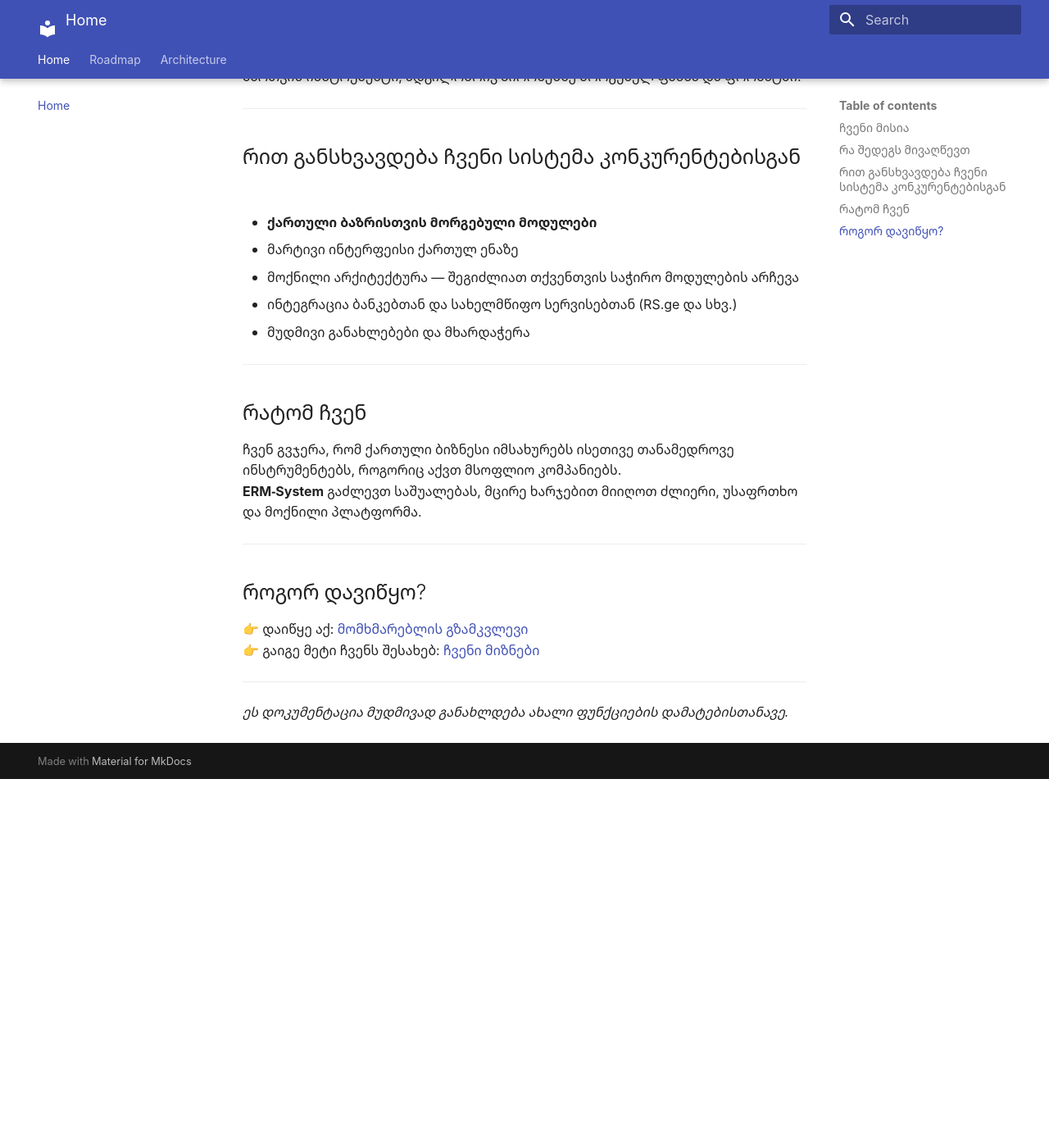
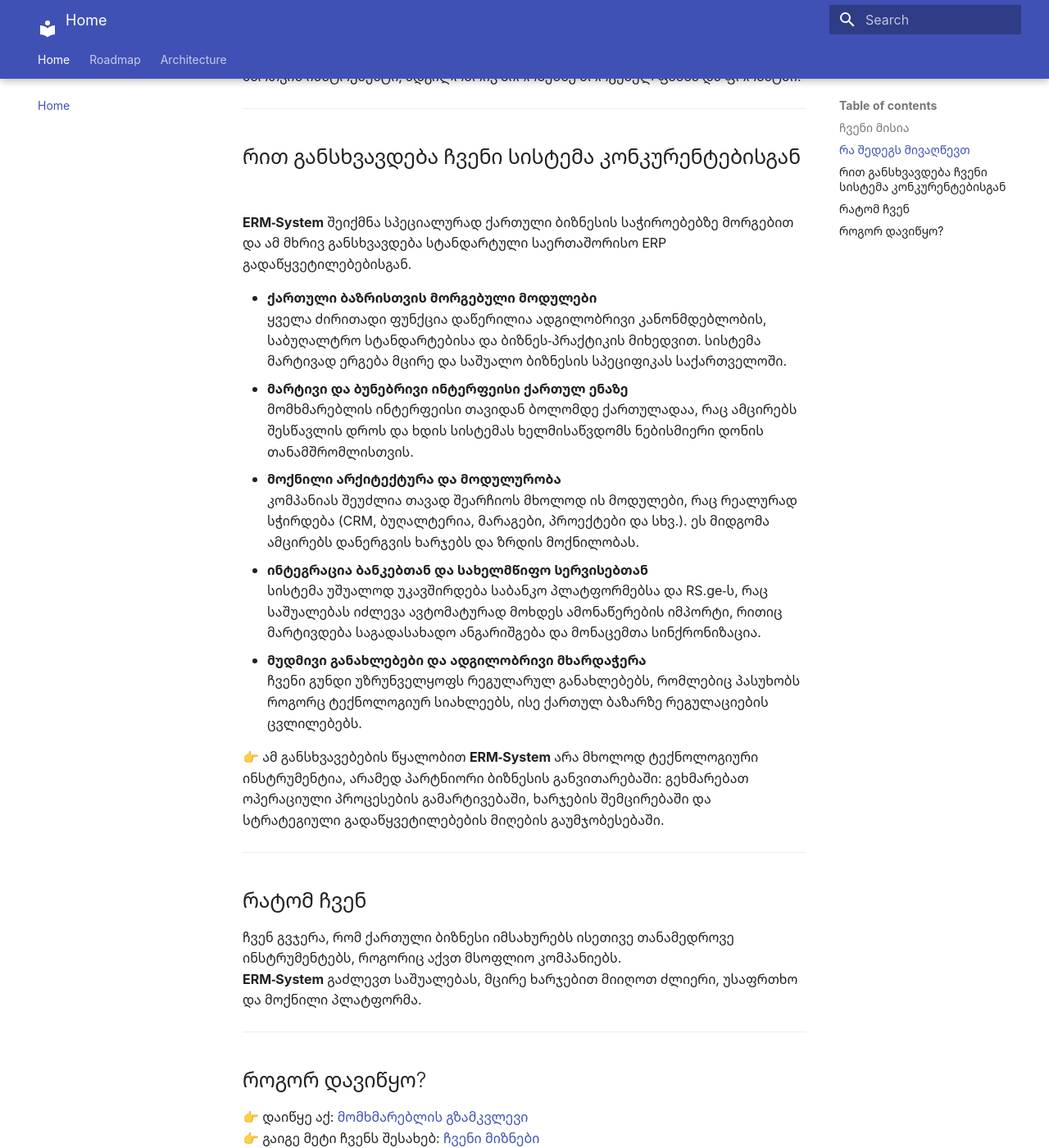
Before and after one commit to Ministra1978/ERM-System, an MkDocs documentation site: the page built from docs/index.md, in a window 1280 px wide and 1400 px high, scrolled down 2073 px. Shown: the whole window at 82% size. Built offline with MkDocs 1.6.1 and Material for MkDocs 9.7.7, drawn with Linux system fonts in a browser that asks for light colours; before the commit the page ends 3023 px from its top, so only the background shows below that.

Commit message:
vault backup: 2025-09-09 17:54:21

```diff
--- a/docs/index.md
+++ b/docs/index.md
@@ -9,7 +9,7 @@
 - **ინტეგრაციები ბანკებთან და სახელმწიფო სერვისებთან** – RS.ge, საგადასახადო ანგარიშგება და საბანკო ოპერაციების სინქრონიზაცია რეალურ დროში
 - და მრავალი სხვა დამატებითი მოდული, რომელიც შეგიძლიათ შეარჩიოთ თქვენი ბიზნესის საჭიროების მიხედვით.
 პლატფორმა აერთიანებს ფუნქციონალს ერთ სივრცეში, ხდის პროცესებს გამჭვირვალესა და მარტივად სამართავს, ამცირებს დროისა და რესურსების ხარჯს და გეხმარებათ მიიღოთ უფრო სწრაფი და სწორი გადაწყვეტილებები.
-👉 იხილეთ სრულად: [კვლევები და სტატისტიკა](docs/about/research.md)
+👉 იხილეთ სრულად: [კვლევები და სტატისტიკა](about/research.md)
 
 ---
 
@@ -59,11 +59,21 @@
 ---
 
 ## რით განსხვავდება ჩვენი სისტემა კონკურენტებისგან
+
+**ERM-System** შეიქმნა სპეციალურად ქართული ბიზნესის საჭიროებებზე მორგებით და ამ მხრივ განსხვავდება სტანდარტული საერთაშორისო ERP გადაწყვეტილებებისგან.
+
 - **ქართული ბაზრისთვის მორგებული მოდულები**
-- მარტივი ინტერფეისი ქართულ ენაზე
-- მოქნილი არქიტექტურა — შეგიძლიათ თქვენთვის საჭირო მოდულების არჩევა
-- ინტეგრაცია ბანკებთან და სახელმწიფო სერვისებთან (RS.ge და სხვ.)
-- მუდმივი განახლებები და მხარდაჭერა
+  ყველა ძირითადი ფუნქცია დაწერილია ადგილობრივი კანონმდებლობის, საბუღალტრო სტანდარტებისა და ბიზნეს-პრაქტიკის მიხედვით. სისტემა მარტივად ერგება მცირე და საშუალო ბიზნესის სპეციფიკას საქართველოში.
+- **მარტივი და ბუნებრივი ინტერფეისი ქართულ ენაზე**
+  მომხმარებლის ინტერფეისი თავიდან ბოლომდე ქართულადაა, რაც ამცირებს შესწავლის დროს და ხდის სისტემას ხელმისაწვდომს ნებისმიერი დონის თანამშრომლისთვის.
+- **მოქნილი არქიტექტურა და მოდულურობა**
+  კომპანიას შეუძლია თავად შეარჩიოს მხოლოდ ის მოდულები, რაც რეალურად სჭირდება (CRM, ბუღალტერია, მარაგები, პროექტები და სხვ.). ეს მიდგომა ამცირებს დანერგვის ხარჯებს და ზრდის მოქნილობას.
+- **ინტეგრაცია ბანკებთან და სახელმწიფო სერვისებთან**
+  სისტემა უშუალოდ უკავშირდება საბანკო პლატფორმებსა და RS.ge-ს, რაც საშუალებას იძლევა ავტომატურად მოხდეს ამონაწერების იმპორტი, რითიც მარტივდება საგადასახადო ანგარიშგება და მონაცემთა სინქრონიზაცია.
+- **მუდმივი განახლებები და ადგილობრივი მხარდაჭერა**
+  ჩვენი გუნდი უზრუნველყოფს რეგულარულ განახლებებს, რომლებიც პასუხობს როგორც ტექნოლოგიურ სიახლეებს, ისე ქართულ ბაზარზე რეგულაციების ცვლილებებს.
+
+👉 ამ განსხვავებების წყალობით **ERM-System** არა მხოლოდ ტექნოლოგიური ინსტრუმენტია, არამედ პარტნიორი ბიზნესის განვითარებაში: გეხმარებათ ოპერაციული პროცესების გამარტივებაში, ხარჯების შემცირებაში და სტრატეგიული გადაწყვეტილებების მიღების გაუმჯობესებაში.
 
 ---
 
@@ -74,8 +84,8 @@
 ---
 
 ## როგორ დავიწყო?
-👉 დაიწყე აქ: [მომხმარებლის გზამკვლევი](docs/user-guide/intro.md)
-👉 გაიგე მეტი ჩვენს შესახებ: [ჩვენი მიზნები](docs/about/goals.md)
+👉 დაიწყე აქ: [მომხმარებლის გზამკვლევი](user-guide/intro.md)
+👉 გაიგე მეტი ჩვენს შესახებ: [ჩვენი მიზნები](about/goals.md)
 
 ---
 
```
Also changed, not shown: 1 other file.
